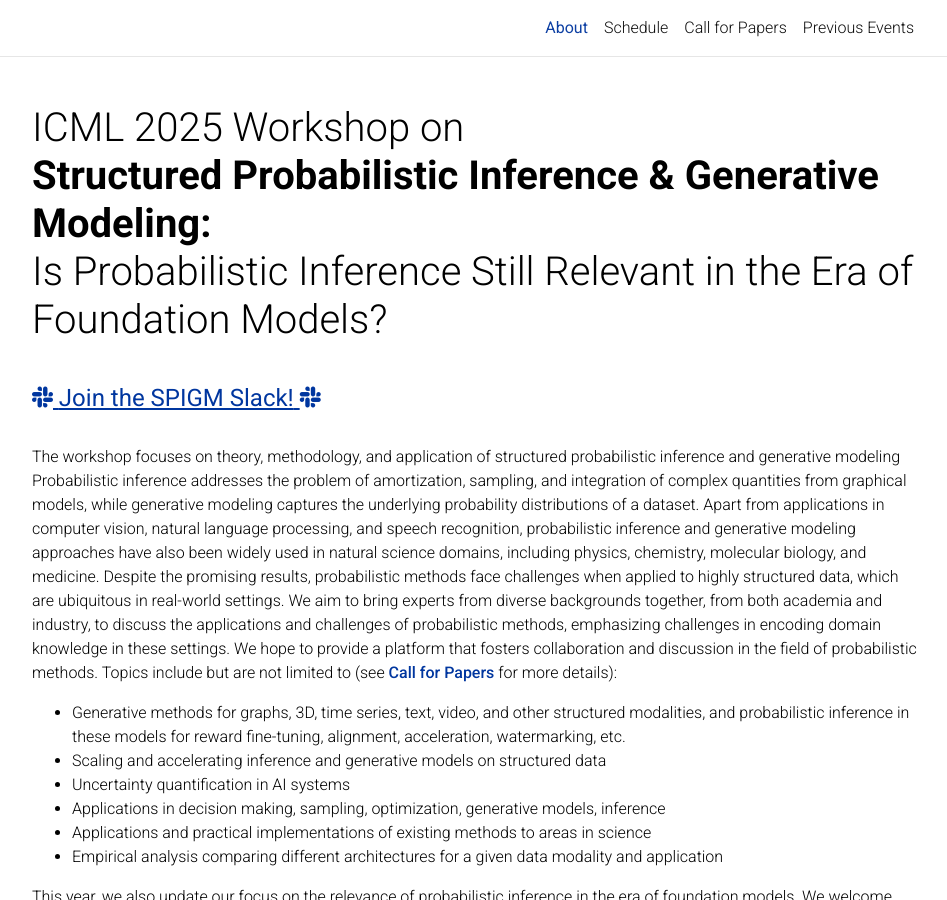
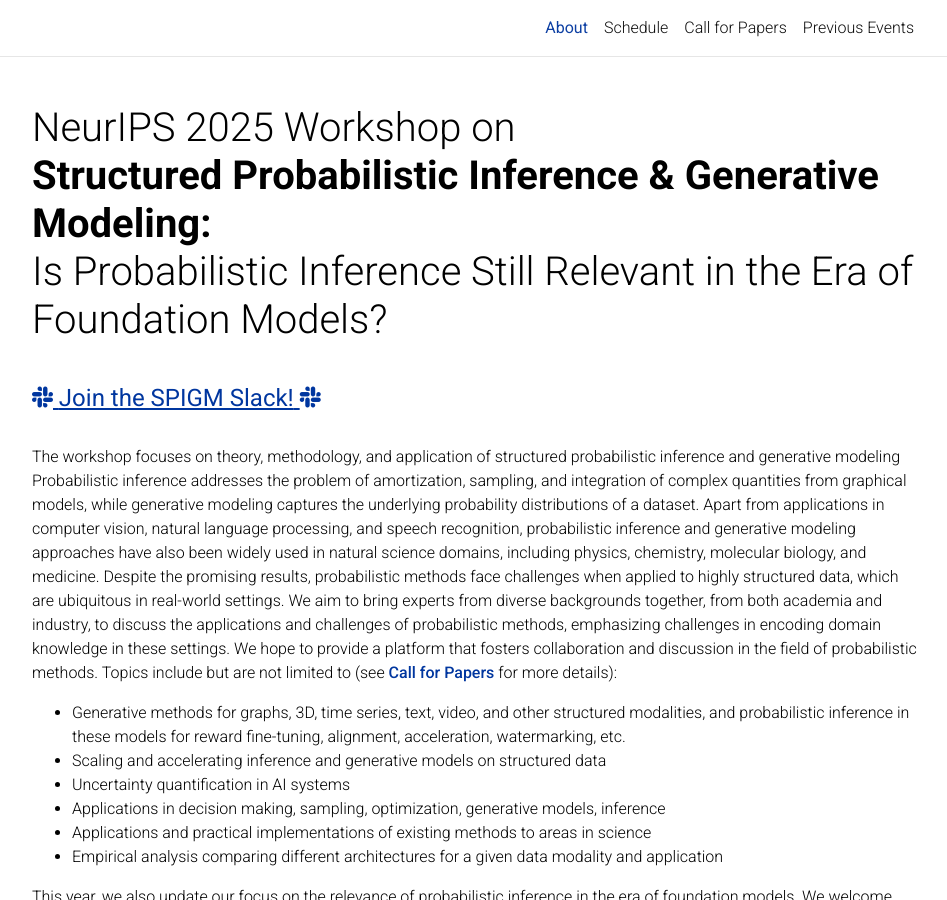
Before and after one commit to spigmworkshopv3/spigmworkshopv3.github.io, a Jekyll site: the page built from _pages/about.md, in a window 1280 px wide and 900 px high. Shown: the whole window, without its empty margins (163-1110 px from the left). Built offline with Jekyll 4.4.1, drawn with Linux system fonts in a browser that asks for light colours; comment, search, counter and statistics services are not loaded; a style sheet for code colours, icons or effects is not loaded.

Commit message:
Update workshop.html

```diff
--- a/_layouts/workshop.html
+++ b/_layouts/workshop.html
@@ -6,7 +6,7 @@ layout: default
 <div class="post">
   <header class="post-header">
     <h1 class="post-title">
-      {% if site.title == "blank" -%}ICML 2025 Workshop on {{ site.middle_name }}<br>
+      {% if site.title == "blank" -%} NeurIPS 2025 Workshop on {{ site.middle_name }}<br>
       <span class="font-weight-bold">Structured Probabilistic Inference & Generative Modeling:</span>{%- else -%}{{ site.title }}{%- endif %}<br>
       Is Probabilistic Inference Still Relevant in the Era of Foundation Models?
     </h1>
```
